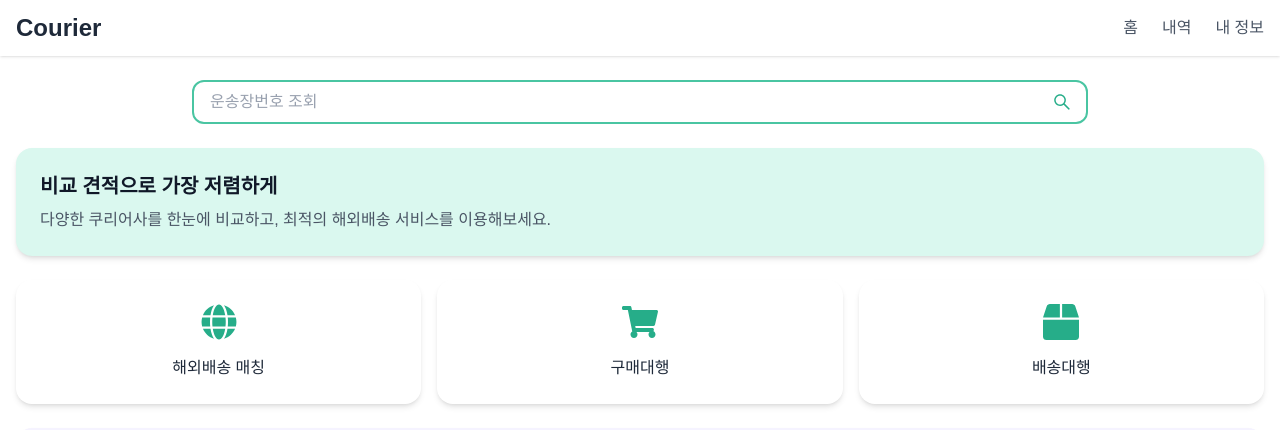
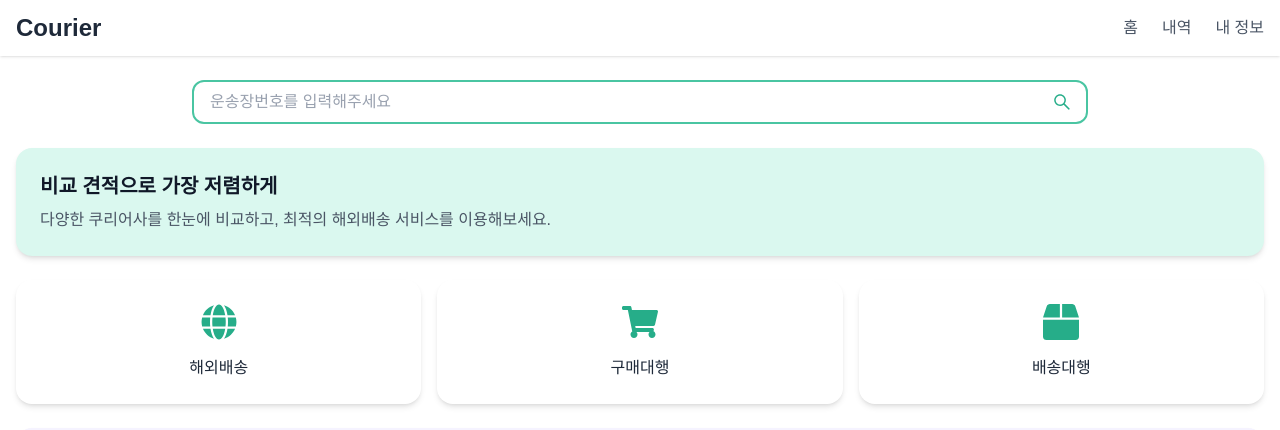
Before and after one commit to chlwlgus4/courier_front, a Next.js app: page / in a window 1280 px wide. Shown: the top 430 px of the page. Built offline with nearby package versions, Linux system fonts and the light colour scheme.

Commit message:
운송장번호 조회 컴포넌트 추가

```diff
--- a/src/commons/components/home/HomePage.tsx
+++ b/src/commons/components/home/HomePage.tsx
@@ -10,7 +10,7 @@ import ServiceCard from '@/commons/components/home/ServiceCard'
 const HomePage = () => {
   return (
     <div className="flex-1 p-4 space-y-6">
-      <SearchBar placeholder={'운송장번호 조회'} />
+      <SearchBar placeholder={'운송장번호를 입력해주세요'} />
 
       <section className="bg-toss-100 rounded-2xl shadow-md p-6">
         <h2 className="text-xl font-semibold text-gray-900 mb-2">
@@ -25,7 +25,7 @@ const HomePage = () => {
       {/* 2×2 메뉴 그리드 */}
       <section className="grid grid-cols-1 sm:grid-cols-3 gap-4">
         <Link href={'/overseas/country'}>
-          <ServiceCard title="해외배송 매칭" icon={<FaGlobe />} />
+          <ServiceCard title="해외배송" icon={<FaGlobe />} />
         </Link>
         <Link href={'/purchase'}>
           <ServiceCard title="구매대행" icon={<FaShoppingCart />} />
```
